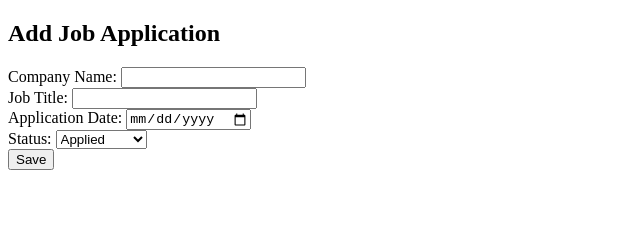
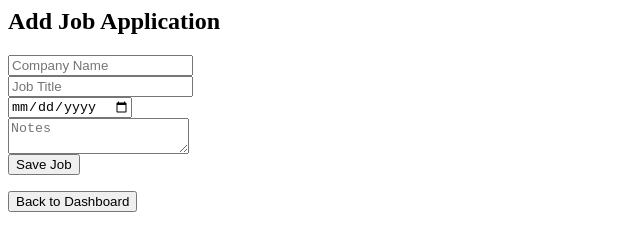
Before and after one commit to imkuljeet/JOB-Application-Tracker, a plain HTML site: page Front End/add-job.html in a window 1280 px wide. Shown: the whole page, without its empty margins (0-640 px from the left). Drawn offline with Linux system fonts and the light colour scheme.

Commit message:
5 Token created and userDetails sent from backend to frontend and saved in LS

```diff
--- a/Back End/controllers/user.js
+++ b/Back End/controllers/user.js
@@ -1,5 +1,6 @@
 const bcrypt = require('bcrypt');
 const User = require('../models/users');
+const jwt = require('jsonwebtoken');
 
 const register = async (req, res, next) => {
     const { name, email, password } = req.body;
@@ -40,7 +41,10 @@ const login = async (req, res, next) => {
             return res.status(401).json({ message: 'Invalid email or password' });
         }
 
-        res.status(200).json({ message: 'Login successful!', user: user });
+        // Generate JWT including user ID, email, and name
+        const token = jwt.sign({ id: user.id, email: user.email, name: user.name }, 'your_jwt_secret_key', { expiresIn: '1h' });
+
+        res.status(200).json({ message: 'Login successful!', token: token });
     } catch (err) {
         console.error(err);
         res.status(500).json({ message: 'Login failed. Please try again.' });
--- a/Back End/package.json
+++ b/Back End/package.json
@@ -4,6 +4,7 @@
     "body-parser": "^1.20.3",
     "cors": "^2.8.5",
     "express": "^4.21.2",
+    "jsonwebtoken": "^9.0.2",
     "mysql2": "^3.12.0",
     "sequelize": "^6.37.5"
   }
--- a/Front End/add-job.html
+++ b/Front End/add-job.html
@@ -1,38 +1,18 @@
-<!DOCTYPE html>
-<html lang="en">
+<html lang="en"></html>
 <head>
     <meta charset="UTF-8">
     <meta name="viewport" content="width=device-width, initial-scale=1.0">
-    <title>Add Job Application</title>
+    <title>Add Job</title>
 </head>
 <body>
     <h2>Add Job Application</h2>
-    <form id="jobForm">
-        <label>Company Name:</label>
-        <input type="text" id="companyName" required>
-        <br>
-        <label>Job Title:</label>
-        <input type="text" id="jobTitle" required>
-        <br>
-        <label>Application Date:</label>
-        <input type="date" id="applicationDate" required>
-        <br>
-        <label>Status:</label>
-        <select id="status">
-            <option value="Applied">Applied</option>
-            <option value="Interviewed">Interviewed</option>
-            <option value="Offered">Offered</option>
-            <option value="Rejected">Rejected</option>
-        </select>
-        <br>
-        <button type="submit">Save</button>
+    <form action="/add-job" method="POST">
+        <input type="text" name="company" placeholder="Company Name" required><br>
+        <input type="text" name="title" placeholder="Job Title" required><br>
+        <input type="date" name="date" required><br>
+        <textarea name="notes" placeholder="Notes"></textarea><br>
+        <button type="submit">Save Job</button>
     </form>
-
-    <script>
-        document.getElementById('jobForm').addEventListener('submit', function(event) {
-            event.preventDefault();
-            alert('Job application added successfully!');
-        });
-    </script>
+    <button onclick="location.href='dashboard.html'">Back to Dashboard</button>
 </body>
 </html>
```
Also changed, not shown: Front End/login.html (+4 -0 lines), Front End/register.html (+1 -0 lines), 1 other file.
